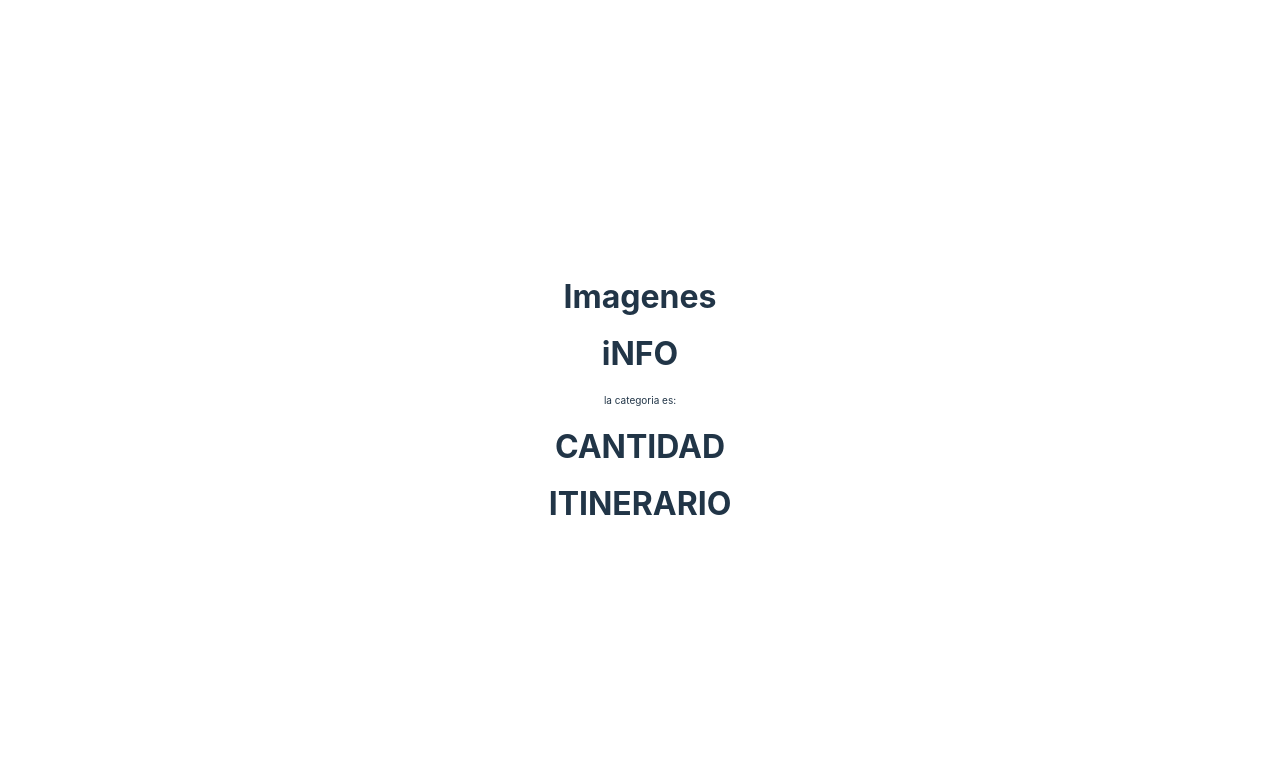
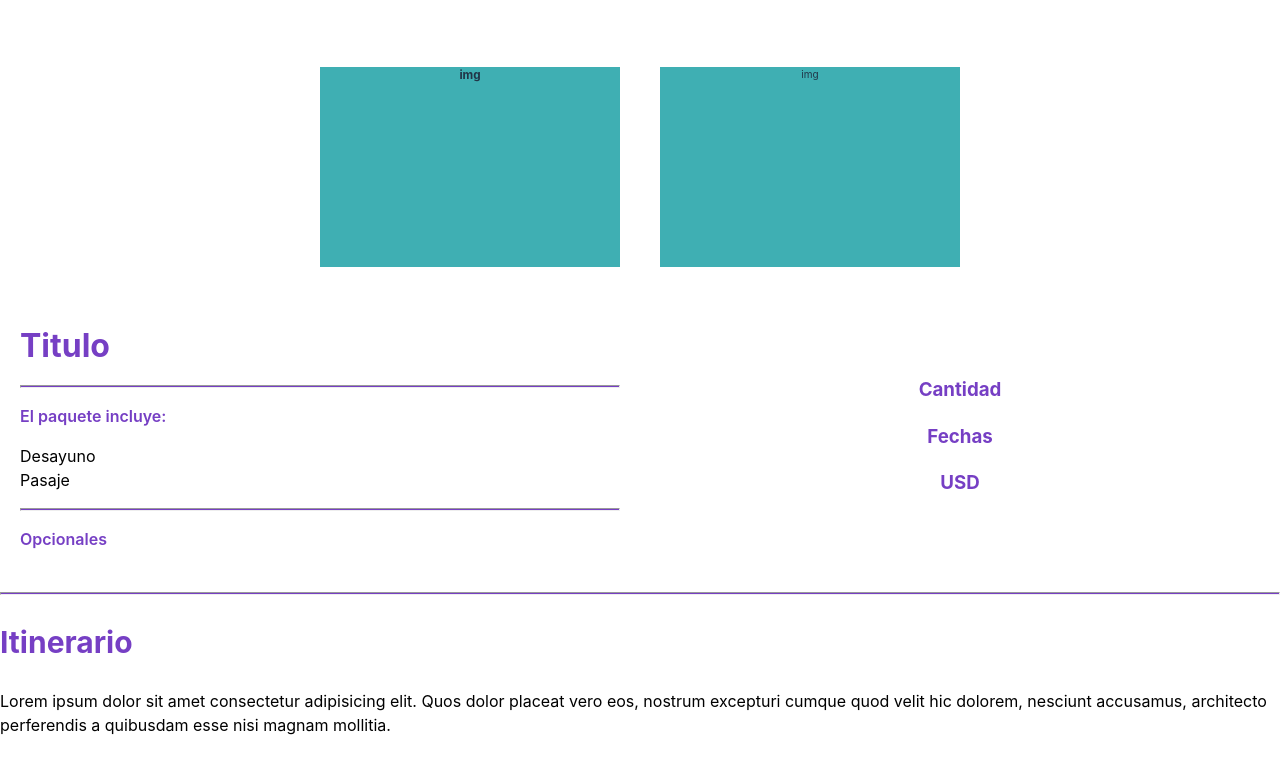
Before and after one commit to olodum7/viajecito, a React (Vite) app in the folder Front/: page /tour/1 in a window 1280 px wide. Shown: the top 774 px of the page. Built offline with nearby package versions, Linux system fonts and the light colour scheme; no server answers.

Commit message:
Css de detail

```diff
--- a/Front/src/routes/Detail.jsx
+++ b/Front/src/routes/Detail.jsx
@@ -1,5 +1,6 @@
 import React, {useEffect, useState} from "react"
 import {useParams} from 'react-router-dom'
+import '../style/Detail.css'
 
 export function Detail () {
     const { id } = useParams();
@@ -18,23 +19,40 @@ export function Detail () {
 
 
     return (
-        <div>
+        <div className="caja">
             <div className='S1-Imagenes'>
-                <h1>Imagenes</h1>
+                <h3 className="Imagen">img</h3>
+                <div className="Imagen">img</div>
             </div>
 
             <div className='S2-Datos'>
                 <div className='A1-Info'>
-                    <h1>iNFO</h1>
-                    <p>la categoria es: {tour.categoria}</p>
+                    <h1>Titulo</h1>
+                    <hr />
+                    <h3>El paquete incluye:</h3>
+                    <ul>
+                        <li>Desayuno</li>
+                        <li>Pasaje</li>
+                    </ul>
+                    <hr />
+                    <h3>Opcionales</h3>
+
+                    {/* <p>la categoria es: {tour.categoria}</p>*/}
                 </div>
+
                 <div className='A2-Cantidad'>
-                    <h1>CANTIDAD</h1>
+                    <h3>Cantidad</h3>
+                    <h3>Fechas</h3>
+                    <h3>USD</h3>
                 </div>
             </div>
 
+            <hr />
+
             <div className='S3-Itinerario'>
-                <h1>ITINERARIO</h1>
+                <h2>Itinerario</h2>
+                <p>Lorem ipsum dolor sit amet consectetur adipisicing elit. Quos dolor placeat vero eos, nostrum excepturi cumque quod velit hic dolorem, nesciunt accusamus, architecto perferendis a quibusdam esse nisi magnam mollitia.</p>
+
             </div>
 
             {/*tour.name - tour.img....*/}
--- /dev/null
+++ b/Front/src/style/Detail.css
@@ -0,0 +1,93 @@
+.caja{
+    background-color: white;
+
+}
+.S1-Imagenes{
+    display: flex;
+    justify-content: center;
+}
+.Imagen{
+    width: 300px;
+    height: 200px;
+    background-color: rgb(63, 175, 179);
+    border-width: 20px;
+    border-color: rgb(233, 28, 52);
+    margin: 20px;
+    text-align: center;
+}
+
+.A1-Info{
+   margin: left 0px;
+   text-align: left;
+
+}
+
+.A1-Info h1{
+    color: #763FC4;
+}
+/*
+==================================
+          S2-Datos
+==================================
+*/
+
+.S2-Datos{
+    height: 50%;
+    display: flex;
+    align-items: center;
+    color: black;
+    justify-content: space-between;
+}
+
+.S2-Datos div{
+    margin: 20px;
+    width: 50%;
+}
+
+hr{
+
+    background-color: #763FC4;
+    height: 1px;
+}
+
+ul{
+    padding: 0px;
+    list-style: none;
+    text-align: left;
+}
+
+/* S2 A1*/
+.A1-Info h3{
+    text-align: left;
+    color: #763FC4;
+    font-size: 16px;
+    font-weight: 600;
+}
+
+.A1-Info  ul{
+    text-align: left;
+    font-size: 16px;
+    font-weight: 400;
+}
+
+/* S2 A2*/
+.A2-Cantidad{
+    font-size: 16px;
+    font-weight: 600;
+    color: #763FC4;
+
+}
+
+.S3-Itinerario{
+    font-size: 20px;
+    font-weight: 600;
+    color: #763FC4;
+    text-align: left;
+}
+
+.S3-Itinerario p{
+    color: black;
+    text-align: left;
+    font-size: 16px;
+    font-weight: 400;
+}
```
